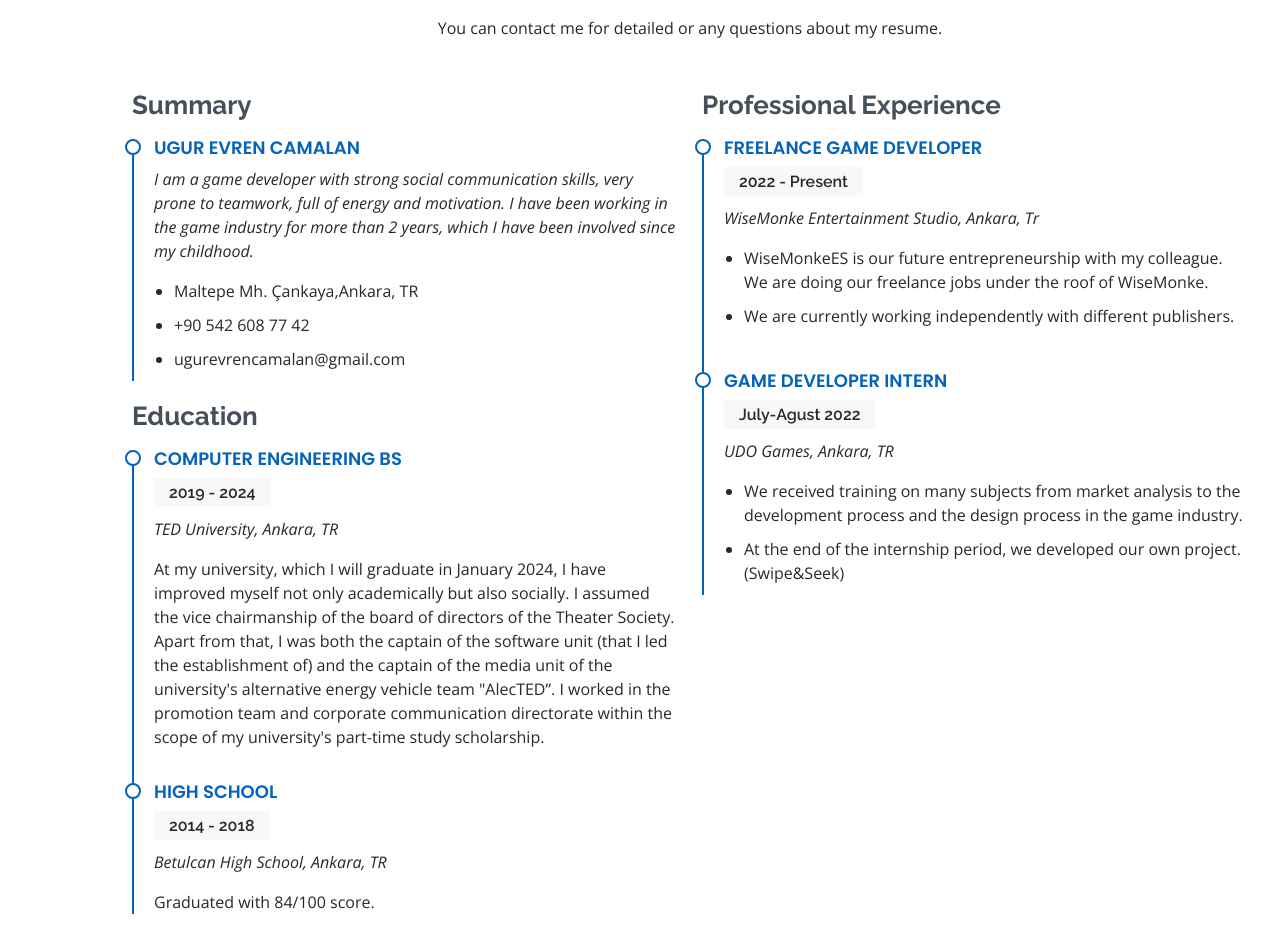
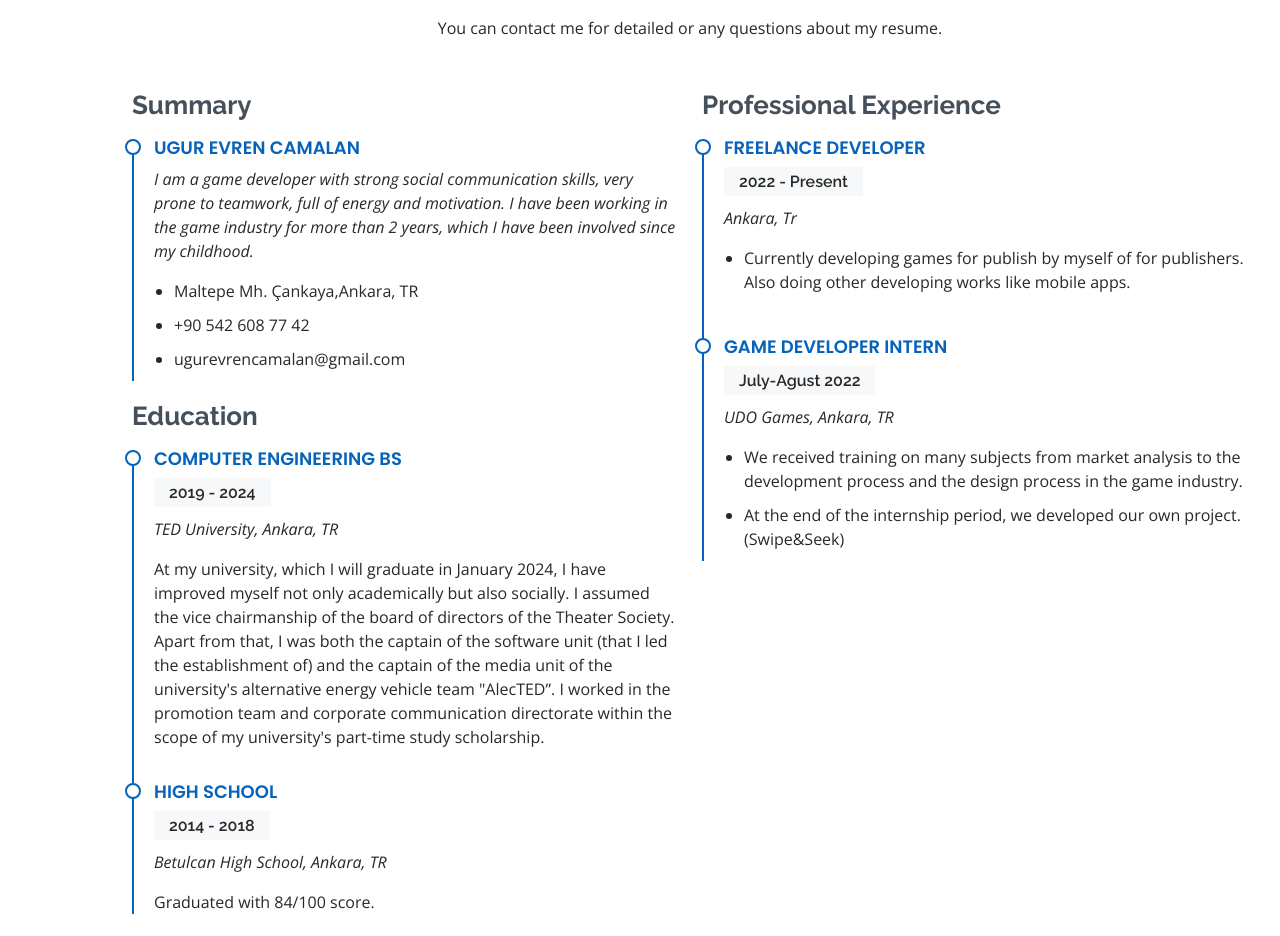
Before and after one commit to ugurevren/ugurevren.github.io, a plain HTML site: page index.html in a window 1280 px wide. Shown: the part 2400-3336 px from the top of the page. Drawn offline with nearby package versions, Linux system fonts and the light colour scheme.

Commit message:
updated informations

```diff
--- a/index.html
+++ b/index.html
@@ -280,12 +280,11 @@
           <div class="col-lg-6">
             <h3 class="resume-title">Professional Experience</h3>
             <div class="resume-item">
-              <h4>Freelance Game Developer</h4>
+              <h4>Freelance Developer</h4>
               <h5>2022 - Present</h5>
-              <p><em>WiseMonke Entertainment Studio, Ankara, Tr </em></p>
+              <p><em>Ankara, Tr </em></p>
               <ul>
-                <li>WiseMonkeES is our future entrepreneurship with my colleague. We are doing our freelance jobs under the roof of WiseMonke.</li>
-                <li>We are currently working independently with different publishers.</li>
+                <li>Currently developing games for publish by myself of for publishers. Also doing other developing works like mobile apps.</li>
               </ul>
             </div>
             <div class="resume-item">
```
Also changed, not shown: 1 other file.
